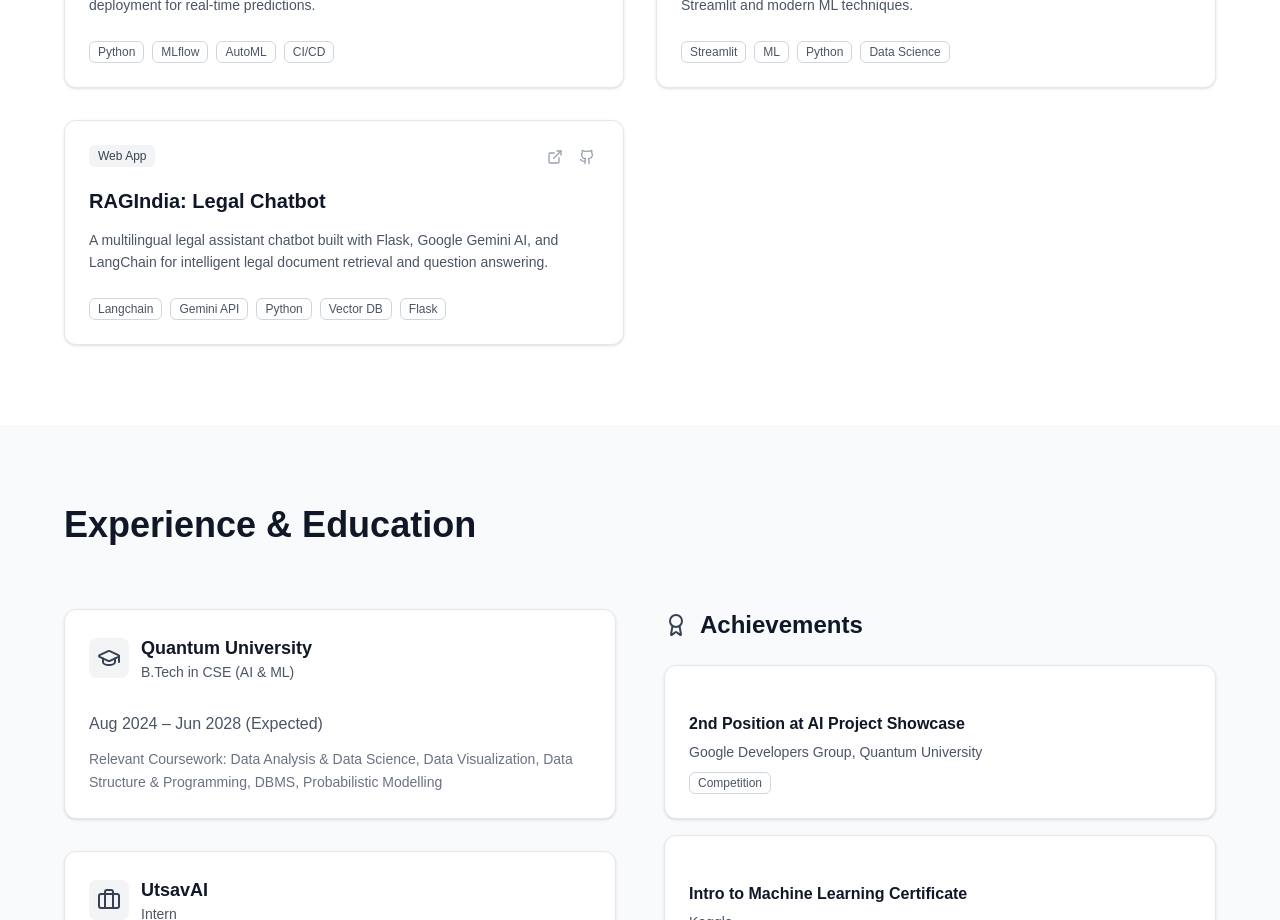
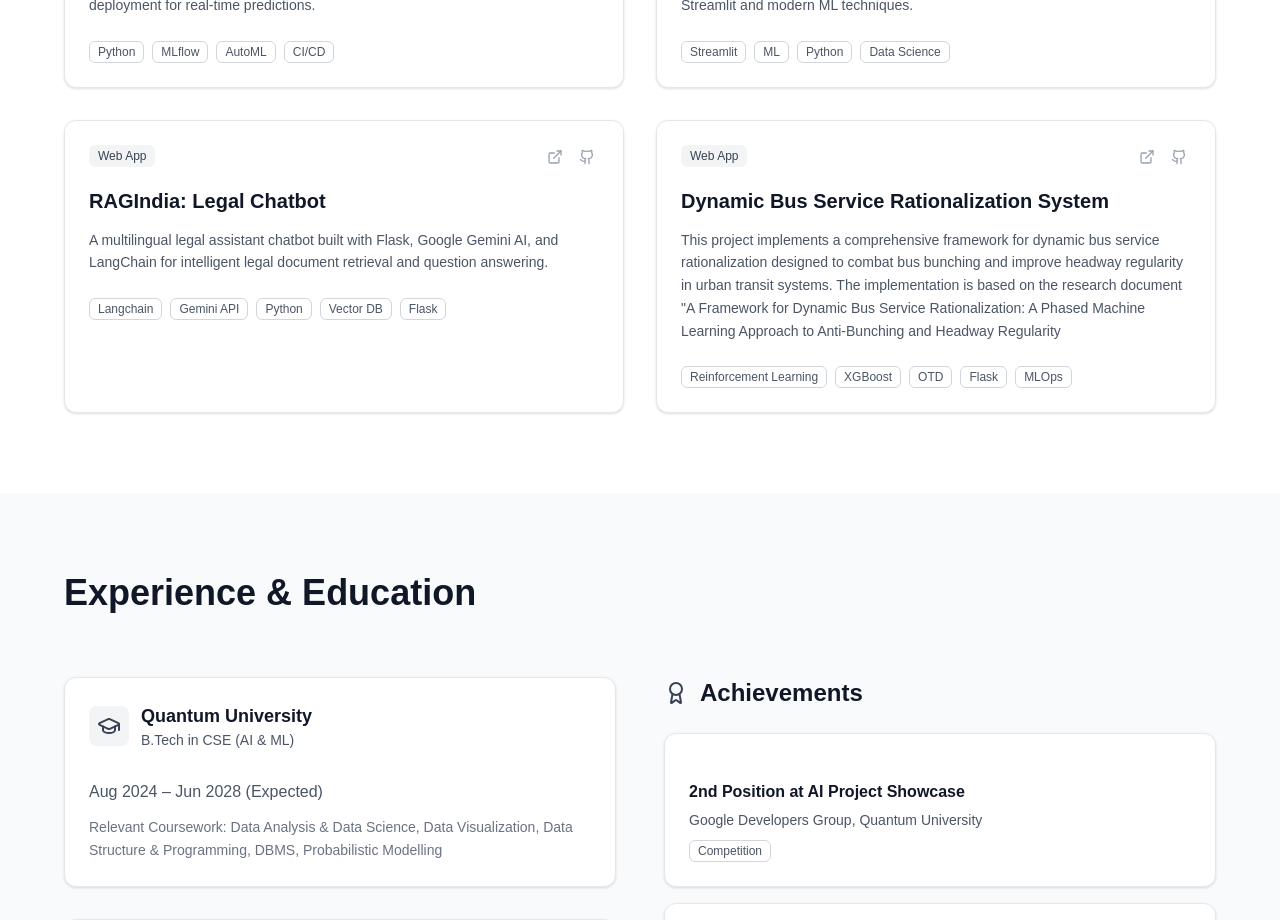
Before and after one commit to binaryecheos/newport, a Next.js app: page / in a window 1280 px wide. Shown: the part 1860-2780 px from the top of the page. Built offline with nearby package versions, Linux system fonts and the light colour scheme.

Commit message:
Update page.tsx

```diff
--- a/app/page.tsx
+++ b/app/page.tsx
@@ -127,6 +127,14 @@ const SimpleClassyPortfolio = () => {
       category: 'Web App',
       demoUrl: '#',
       githubUrl: 'https://github.com/binaryecheos/HackIndia-Spark-9-2025-SolArise'
+    },
+    {
+      title: 'Dynamic Bus Service Rationalization System',
+      description: 'This project implements a comprehensive framework for dynamic bus service rationalization designed to combat bus bunching and improve headway regularity in urban transit systems. The implementation is based on the research document "A Framework for Dynamic Bus Service Rationalization: A Phased Machine Learning Approach to Anti-Bunching and Headway Regularity',
+      tech: ['Reinforcement Learning', 'XGBoost', 'OTD', 'Flask', 'MLOps'],
+      category: 'Web App',
+      demoUrl: '#',
+      githubUrl: 'https://github.com/binaryecheos/dtc-route-rationalization'
     }
   ];
 
```
